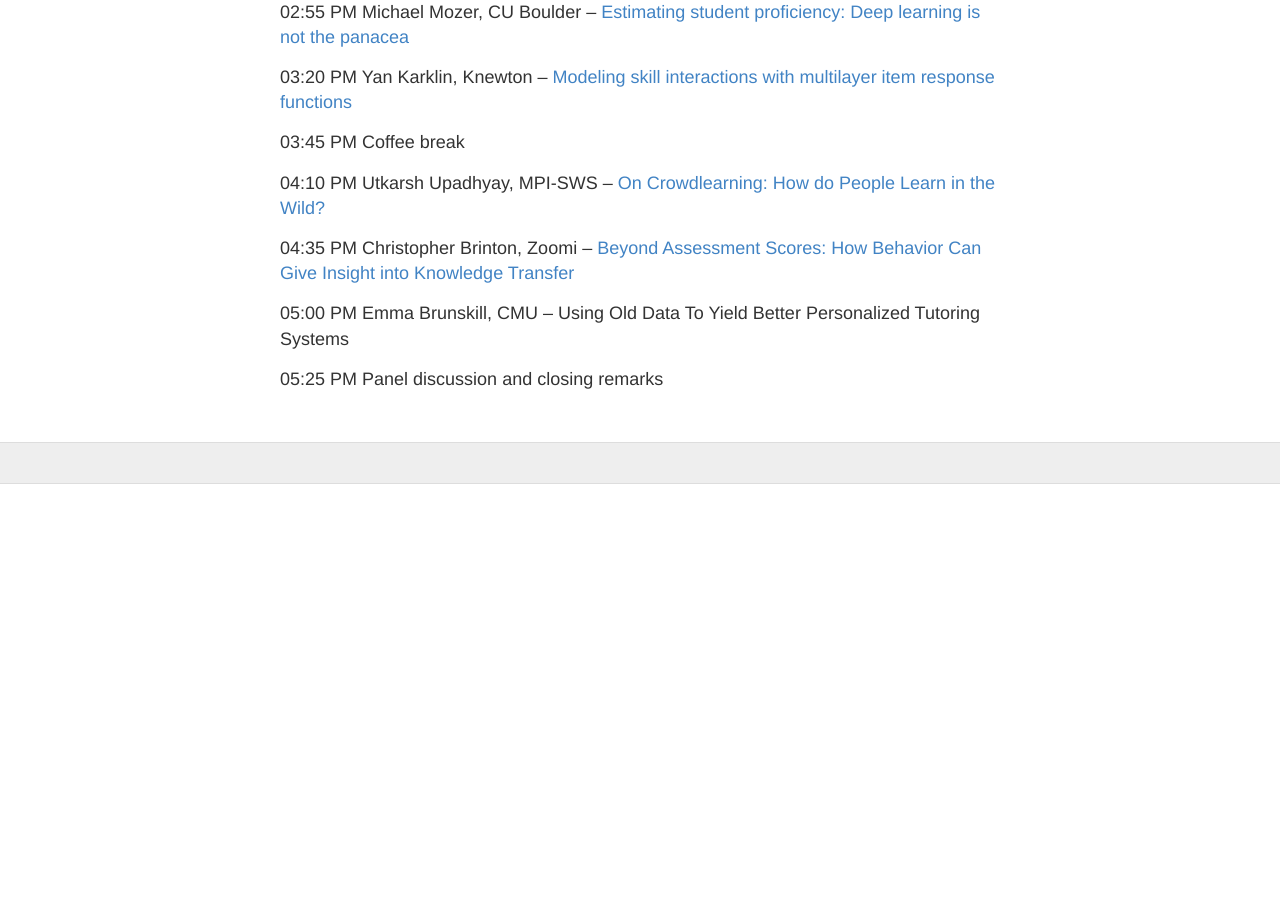
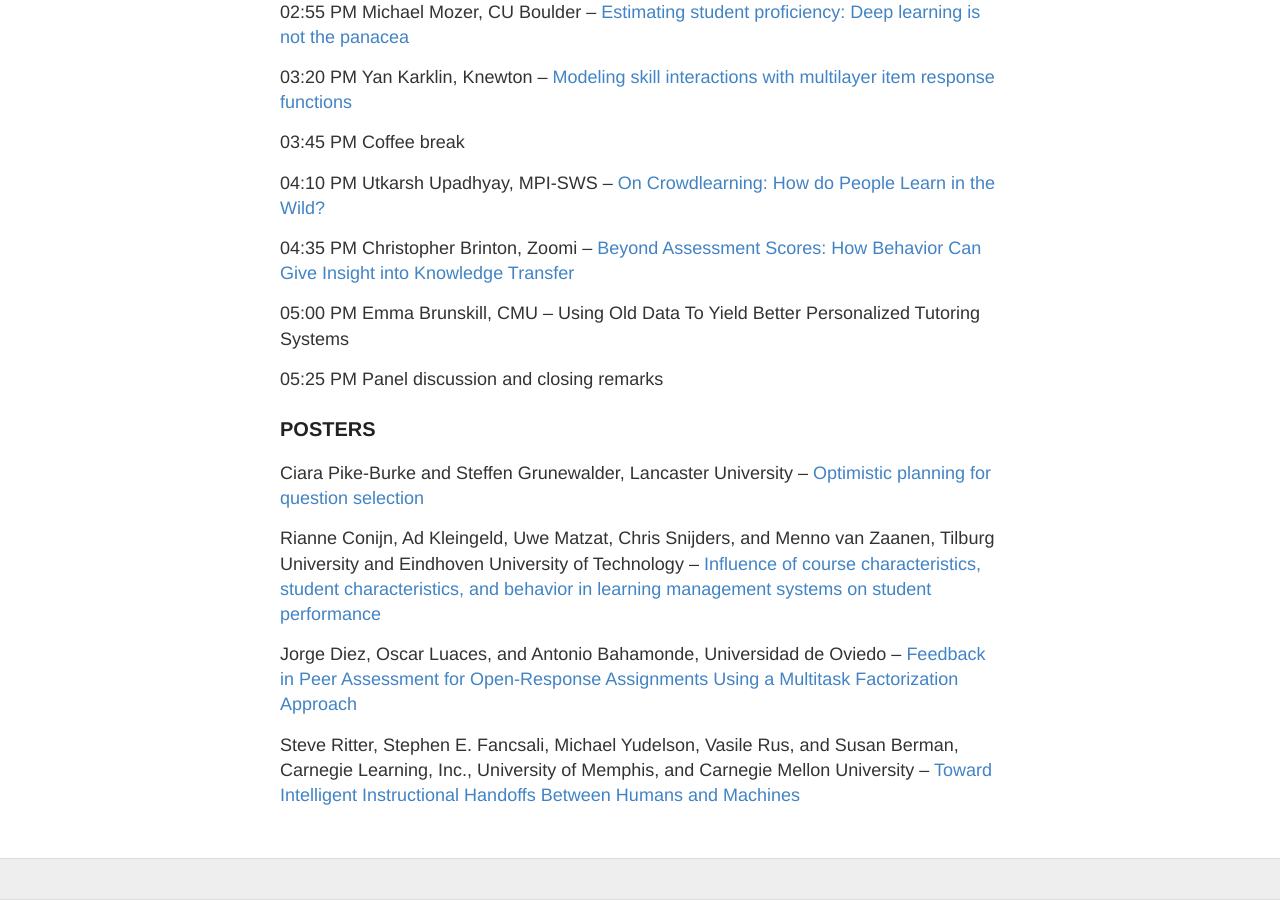
Before and after one commit to ml4ed/ml4ed.github.io, a Jekyll site: the page built from _workshops/2016-nips-workshop.md, in a window 1280 px wide and 900 px high, scrolled down 2605 px. Built offline with Jekyll 4.4.1, drawn with Linux system fonts in a browser that asks for light colours; before the commit the page ends 3089 px from its top, so only the background shows below that.

Commit message:
Update 2016-nips-workshop.md

```diff
--- a/_workshops/2016-nips-workshop.md
+++ b/_workshops/2016-nips-workshop.md
@@ -75,3 +75,13 @@ This workshop will lead to new research directions in machine learning-driven ed
 05:00 PM 	Emma Brunskill, CMU -- Using Old Data To Yield Better Personalized Tutoring Systems
 
 05:25 PM 	Panel discussion and closing remarks
+
+### POSTERS
+
+Ciara Pike-Burke and Steffen Grunewalder, Lancaster University -- [Optimistic planning for question selection](http://ml4ed.cc/attachments/CiaraOptimistic.pdf)
+
+Rianne Conijn, Ad Kleingeld, Uwe Matzat, Chris Snijders, and Menno van Zaanen, Tilburg University and Eindhoven University of Technology -- [Influence of course characteristics, student characteristics, and behavior in learning management systems on student performance](http://ml4ed.cc/attachments/ConjinInfluence.pdf)
+
+Jorge Diez, Oscar Luaces, and Antonio Bahamonde, Universidad de Oviedo -- [Feedback in Peer Assessment for Open-Response Assignments Using a Multitask Factorization Approach](http://ml4ed.cc/attachments/DiezFeedback.pdf)
+
+Steve Ritter, Stephen E. Fancsali, Michael Yudelson, Vasile Rus, and Susan Berman, Carnegie Learning, Inc., University of Memphis, and Carnegie Mellon University -- [Toward Intelligent Instructional Handoffs Between Humans and Machines](http://ml4ed.cc/attachments/RitterTowards.pdf)
```
